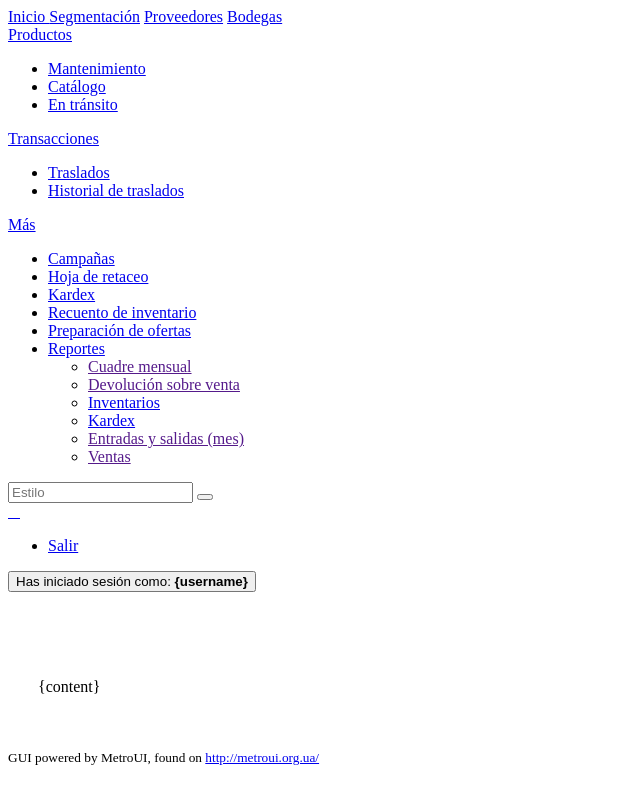
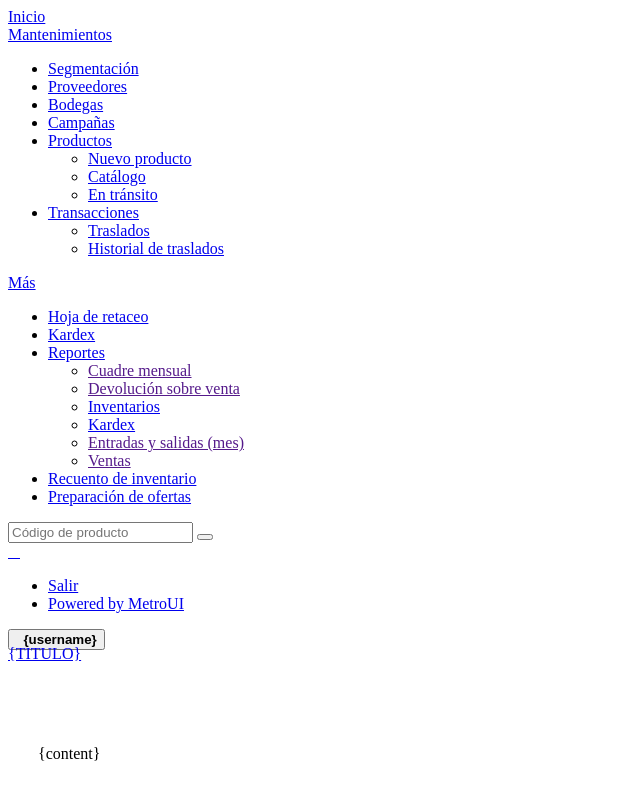
Before and after one commit to suavid/inventario, a PHP site: page /tcpdf/static/html/default/templates/template_nofixed.html in a window 1280 px wide. Shown: the whole page, without its empty margins (0-640 px from the left). Run offline with PHP 8.4, Linux system fonts and the light colour scheme.

Commit message:
Cambios inventario

```diff
--- a/mdl/error.php
+++ b/mdl/error.php
@@ -8,6 +8,7 @@ class ErrorController {
         template()->addTemplateBit('content', 'error.html');
         BM::singleton()->getObject('temp')->getPage()->setTitle("Recurso no encontrado");
         BM::singleton()->getObject('temp')->getPage()->addEstigma("username", Session::singleton()->getUser());
+        BM::singleton()->getObject('temp')->getPage()->addEstigma("TITULO", "Error 404");
         BM::singleton()->getObject('temp')->parseExtras();
         BM::singleton()->getObject('temp')->parseOutput();
         print BM::singleton()->getObject('temp')->getPage()->getContent();
@@ -18,6 +19,7 @@ class ErrorController {
         template()->addTemplateBit('content', 'e403.html');
         BM::singleton()->getObject('temp')->getPage()->setTitle("Acceso restringido");
         BM::singleton()->getObject('temp')->getPage()->addEstigma("username", Session::singleton()->getUser());
+        BM::singleton()->getObject('temp')->getPage()->addEstigma("TITULO", "Error 403");
         BM::singleton()->getObject('temp')->parseExtras();
         BM::singleton()->getObject('temp')->parseOutput();
         print BM::singleton()->getObject('temp')->getPage()->getContent();
--- a/static/html/default/templates/inventario/catalogo.html
+++ b/static/html/default/templates/inventario/catalogo.html
@@ -75,11 +75,6 @@
         margin-bottom:10px;
     }
 </style>
-<h3>Catálogos de productos</h3>
-<p class="text-muted">
-    Cree catálogos que ayuden a segmentar sus productos por campañas
-</p>
-<hr/>
 <section>
 
     <div class="tab-control bg-white" data-role="tab-control">
--- a/static/html/default/templates/inventario/colores.html
+++ b/static/html/default/templates/inventario/colores.html
@@ -43,9 +43,6 @@
     //});
 
 </script>
-<h3>Segmentación</h3>
-<p class="text-muted">Defina la forma en que se clasificarán sus productos</p>
-<hr/>
 <div id="page-container">
     <div id="content" class="grid">
         <div class="row">
--- a/static/html/default/templates/inventario/conceptos.html
+++ b/static/html/default/templates/inventario/conceptos.html
@@ -43,9 +43,6 @@
     //});
 
 </script>
-<h3>Segmentación</h3>
-<p class="text-muted">Defina la forma en que se clasificarán sus productos</p>
-<hr/>
 <div id="page-container">
     <div id="content" class="grid">
         <div class="row">
--- a/static/html/default/templates/inventario/documentoProducto.html
+++ b/static/html/default/templates/inventario/documentoProducto.html
@@ -17,11 +17,6 @@
             location.href='/{systemModuleName}/inventario/actualizar_productos?documento='+id;
     }
 </script>
-<h3>Mantenimiento de productos</h3>
-<p class="text-muted">
-    Cree documentos por medio de los cuales hará el ingreso de los productos a la base de datos de la empresa
-</p>
-<hr/>
 <br/><br/>
 <section>
     <nav class="horizontal-menu">
--- a/static/html/default/templates/inventario/generos.html
+++ b/static/html/default/templates/inventario/generos.html
@@ -43,9 +43,6 @@
     //});
 
 </script>
-<h3>Segmentación</h3>
-<p class="text-muted">Defina la forma en que se clasificarán sus productos</p>
-<hr/>
 <div id="page-container">
     <div id="content" class="grid">
         <div class="row">
--- a/static/html/default/templates/inventario/grupos.html
+++ b/static/html/default/templates/inventario/grupos.html
@@ -43,9 +43,6 @@
     //});
 
 </script>
-<h3>Segmentación</h3>
-<p class="text-muted">Defina la forma en que se clasificarán sus productos</p>
-<hr/>
 <div id="page-container">
     <div id="content" class="grid">
         <div class="row">
--- a/static/html/default/templates/inventario/lineas.html
+++ b/static/html/default/templates/inventario/lineas.html
@@ -43,9 +43,6 @@
     //});
 
 </script>
-<h3>Segmentación</h3>
-<p class="text-muted">Defina la forma en que se clasificarán sus productos</p>
-<hr/>
 <div id="page-container">
     <div id="content" class="grid">
         <div class="row">
--- a/static/html/default/templates/inventario/marcas.html
+++ b/static/html/default/templates/inventario/marcas.html
@@ -43,9 +43,6 @@
     //});
 
 </script>
-<h3>Segmentación</h3>
-<p class="text-muted">Defina la forma en que se clasificarán sus productos</p>
-<hr/>
 <div id="page-container">
     <div id="content" class="grid">
         <div class="row">
--- a/static/html/default/templates/inventario/materiales.html
+++ b/static/html/default/templates/inventario/materiales.html
@@ -43,9 +43,6 @@
     //});
 
 </script>
-<h3>Segmentación</h3>
-<p class="text-muted">Defina la forma en que se clasificarán sus productos</p>
-<hr/>
 <div id="page-container">
     <div id="content" class="grid">
         <div class="row">
--- a/static/html/default/templates/inventario/suelas.html
+++ b/static/html/default/templates/inventario/suelas.html
@@ -43,9 +43,6 @@
     //});
 
 </script>
-<h3>Segmentación</h3>
-<p class="text-muted">Defina la forma en que se clasificarán sus productos</p>
-<hr/>
 <div id="page-container">
     <div id="content" class="grid">
         <div class="row">
--- a/static/html/default/templates/inventario/tacones.html
+++ b/static/html/default/templates/inventario/tacones.html
@@ -43,9 +43,6 @@
     //});
 
 </script>
-<h3>Segmentación</h3>
-<p class="text-muted">Defina la forma en que se clasificarán sus productos</p>
-<hr/>
 <div id="page-container">
     <div id="content" class="grid">
         <div class="row">
--- a/static/html/default/templates/template_nofixed.html
+++ b/static/html/default/templates/template_nofixed.html
@@ -148,35 +148,45 @@
 
                     <a class="element brand" href="{back_url}"><i class="icon-arrow-left-3"></i></a>
 
-
-                    <a class="element" href="/{systemModuleName}/inventario/segmentacion"><i class="icon-list"></i> Segmentación</a>
-                    <a class="element" href="/{systemModuleName}/inventario/proveedores"><i class="icon-user-2"></i> Proveedores</a>
-                    <a class="element" href="/{systemModuleName}/inventario/bodegas"><i class="icon-box"></i> Bodegas</a>
                     <div class="element">
+                        <a class="dropdown-toggle" href="#"><i class="icon-tools"></i> Mantenimientos</a>
+                        <ul class="dropdown-menu" data-role="dropdown">
+                            <li>
+                                <a href="/{systemModuleName}/inventario/segmentacion"><i class="icon-list"></i> Segmentación</a>
+                            </li>
+                            <li>
+                                <a href="/{systemModuleName}/inventario/proveedores"><i class="icon-user-2"></i> Proveedores</a>
+                            </li>
+                            <li>
+                                <a href="/{systemModuleName}/inventario/bodegas"><i class="icon-box"></i> Bodegas</a>
+                            </li>
+                            <li><a href="/{systemModuleName}/inventario/catalogos"><i class="icon-broadcast"></i> Campañas</a></li>
+                            <li>
                                 <a class="dropdown-toggle" href="#"><i class="icon-basket"></i> Productos</a>
                                 <ul class="dropdown-menu" data-role="dropdown">
-                            <li><a href="/{systemModuleName}/inventario/nuevo_producto"><i class="icon-equalizer"></i> Mantenimiento</a></li>
+                                    <li><a href="/{systemModuleName}/inventario/nuevo_producto"><i class="icon-file"></i> Nuevo producto</a></li>
                                     <li><a href="/{systemModuleName}/inventario/resumenGeneralProducto"><i class="icon-book"></i> Catálogo</a></li>
                                     <li><a href="/{systemModuleName}/inventario/productoEntrante"><i class="icon-cycle"></i> En tránsito</a></li>
                                 </ul>
-                    </div>
-                    <div class="element">
+                            </li>
+                            <li>
                                 <a class="dropdown-toggle" href="#"><i class="icon-tab"></i> Transacciones</a>
                                 <ul class="dropdown-menu" data-role="dropdown">
                                     <li><a href="/{systemModuleName}/inventario/traslados">Traslados</a></li>
                                     <li><a href="/{systemModuleName}/inventario/listadoTraslado">Historial de traslados</a></li>
                                 </ul>
+                            </li>
+                        </ul>
                     </div>
+
 
                     <div class="element">
                         <a class="dropdown-toggle" href="#"><i class="icon-plus-2"></i> Más</a>
                         <ul class="dropdown-menu" data-role="dropdown">
-                            <li><a href="/{systemModuleName}/inventario/catalogos"><i class="icon-broadcast"></i> Campañas</a></li>
+
                             <li><a href="/{systemModuleName}/inventario/hoja_retaceo"><i class="icon-clipboard-2"></i> Hoja de retaceo</a></li>
                             <li><a href="/{systemModuleName}/inventario/movKardex"><i class="icon-clipboard"></i> Kardex</a></li>
-                            <li><a href="/{systemModuleName}/inventario/comparativo_fisico_teorico"> Recuento de inventario</a></li>
-                            <li><a href="/{systemModuleName}/inventario/ofertas"> Preparación de ofertas</a></li>
-                            <li><a href="#" class="dropdown-toggle"> Reportes</a>
+                            <li><a href="#" class="dropdown-toggle"><i class="icon-printer"></i> Reportes</a>
                                 <ul class="dropdown-menu" data-role="dropdown">
                                     <li><a href="">Cuadre mensual</a></li>
                                     <li><a href="">Devolución sobre venta</a></li>
@@ -186,6 +196,10 @@
                                     <li><a href="">Ventas</a></li>
                                 </ul>
                             </li>
+                            <div class="divider"></div>
+                            <li><a href="/{systemModuleName}/inventario/comparativo_fisico_teorico"> Recuento de inventario</a></li>
+                            <li><a href="/{systemModuleName}/inventario/ofertas"> Preparación de ofertas</a></li>
+
                         </ul>
                     </div>
 
@@ -193,7 +207,7 @@
                     <div class="element input-element">
                         <form>
                             <div class="input-control text">
-                                <input id="navBusquedaProducto" type="text" placeholder="Estilo">
+                                <input id="navBusquedaProducto" type="text" placeholder="Código de producto">
                                 <button class="btn-search" type="button" onclick="ver_detalle_producto();" ></button>
                             </div>
                         </form>
@@ -206,25 +220,26 @@
                         <ul class="dropdown-menu place-right" data-role="dropdown">
                             <!--<li><a href="/{systemModuleName}/modulo/cuenta">Cuenta</a></li>-->
                             <li><a href="/{systemModuleName}/logout/user">Salir</a></li>
+                            <div class="divider"></div>
+                            <li><a href="http://metroui.org.ua/" target="_blank">Powered by MetroUI</a></li>
                         </ul>
                     </div>
                     <span class="element-divider"></span>
                     <button class="element place-right">
-                        Has iniciado sesión como: <strong>{username}</strong>
+                        <i class="icon-user"></i> &nbsp;&nbsp;<strong>{username}</strong>
                     </button>
+                    <span class="element-divider place-right"></span>
+                    <a class="element place-right" href="#"> <p class="subheader-secondary" style="margin-top:-5px;"><i class="icon-enter" ></i> {TITULO}</p></a>
                 </nav>
             </nav>
             <br/>
             <br/>
 
 
-            <div class="page-region" style="padding-left:30px; padding-top: 50px;padding-right: 15px;">
+            <div class="page-region" style="padding-left:30px; padding-top: 30px;padding-right: 15px;">
                 {content}
             </div>
             <div style="clear:both;"></div>
-            <br/>
-            <br/>
-            <p class="text-center text-muted"><small>GUI powered by MetroUI, found on <a href="http://metroui.org.ua/" target="_blank">http://metroui.org.ua/</a></small></p>
         </div>
     </body>
 </html>
```
Also changed, not shown: mdl/view/inventario.php (+5 -3 lines), static/html/default/templates/inventario/bodegas.html (+21 -24 lines). Lines whose indentation alone changed are shown as unchanged.
